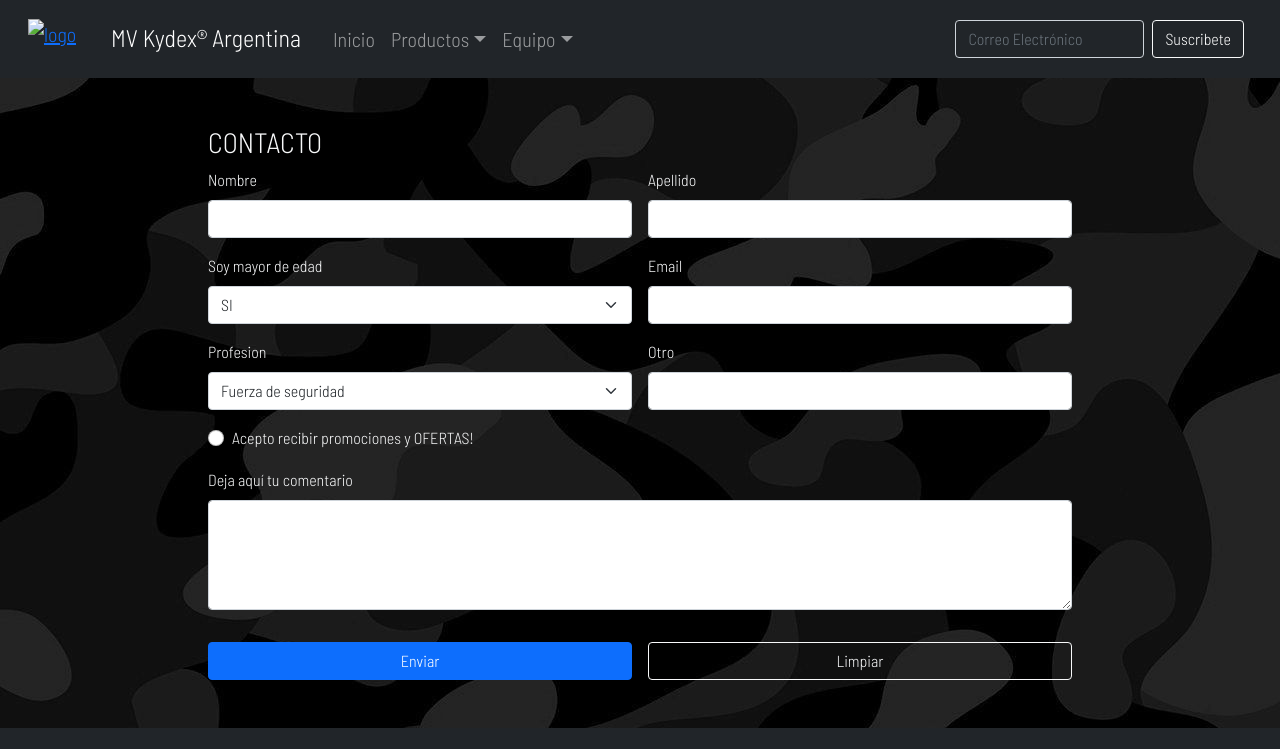
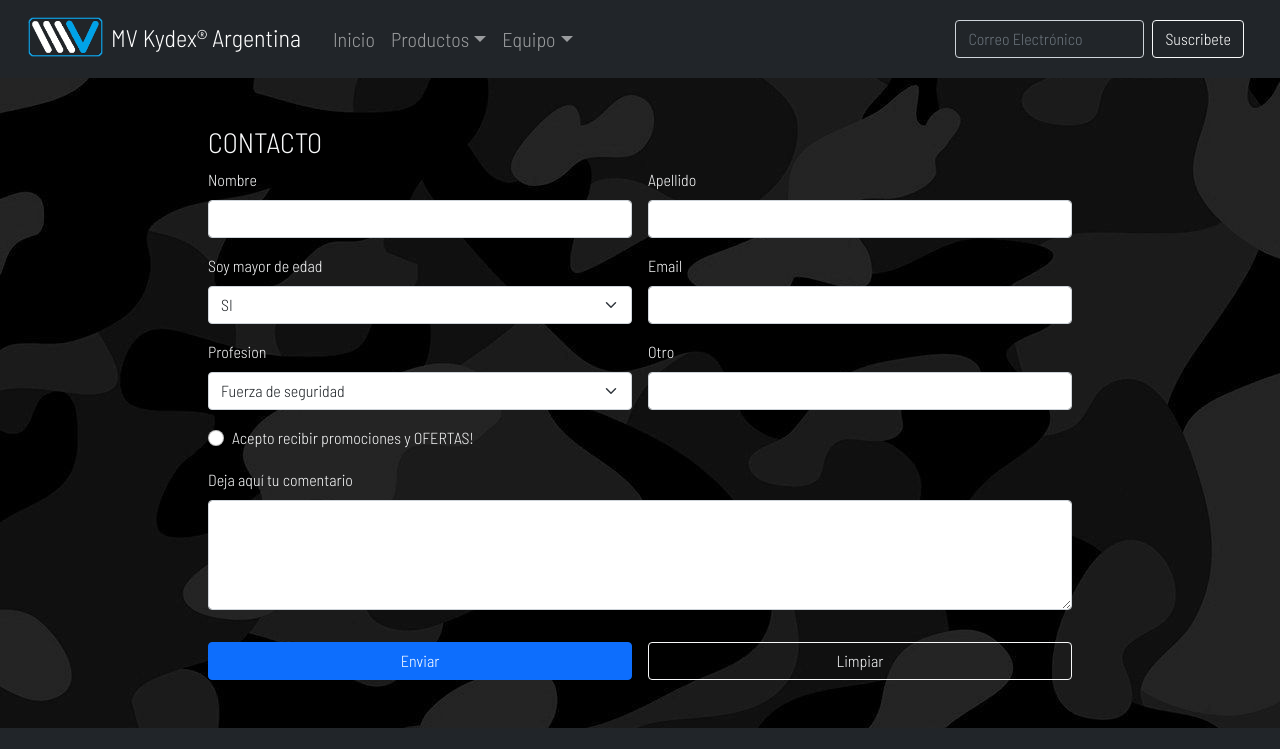
Before and after one commit to Adobatto-Ariel/ProyectoCoder, a plain HTML site: page pages/contacto.html in a window 1280 px wide. Shown: the top 749 px of the page. Drawn offline with nearby package versions, Linux system fonts and the light colour scheme; a script that the page names is missing.

Commit message:
solucionado imagenes

```diff
--- a/pages/contacto.html
+++ b/pages/contacto.html
@@ -4,7 +4,7 @@
     <meta charset="utf-8">
     <meta name="viewport" content="width=device-width, initial-scale=1">
     <link href="https://cdn.jsdelivr.net/npm/bootstrap@5.1.3/dist/css/bootstrap.min.css" rel="stylesheet" integrity="sha384-1BmE4kWBq78iYhFldvKuhfTAU6auU8tT94WrHftjDbrCEXSU1oBoqyl2QvZ6jIW3" crossorigin="anonymous">
-    <link rel="icon" href="./assets/img/favicon.png">
+    <link rel="icon" href="../assets/img/favicon.png">
     <link rel="stylesheet" href="https://use.fontawesome.com/releases/v5.15.4/css/all.css" integrity="sha384-DyZ88mC6Up2uqS4h/KRgHuoeGwBcD4Ng9SiP4dIRy0EXTlnuz47vAwmeGwVChigm" crossorigin="anonymous">
     <link rel="stylesheet" href="../css/style.css">
     <title>MV Kydex®</title>
@@ -15,7 +15,7 @@
                 <section class="container-fluid">
                     <div class="container bg-transparent" id="container-logo-nav">
                         <a href="../index.html">
-                            <img src="./assets/img/logo.png" alt="logo" class="img-fluid" id="logo">
+                            <img src="../assets/img/logo.png" alt="logo" class="img-fluid" id="logo">
                         </a>
                     </div>
                     <a class="navbar-brand" href="../index.html">
```
Also changed, not shown: pages/nosotros.html (+2 -2 lines), pages/preguntas.html (+2 -2 lines), pages/productos.html (+2 -2 lines).
